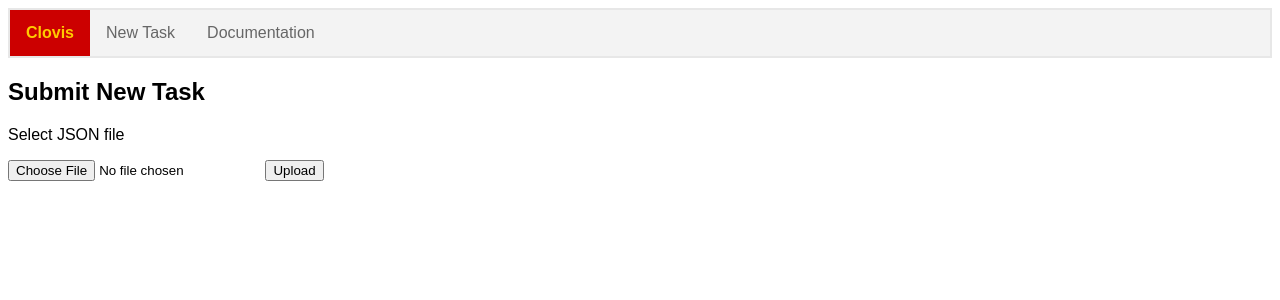
After one commit to chromium-full-mirror/chromium_src_tools_android, a Flask app: template loading/cloud/frontend/templates/form.html in a window 1280 px wide. The commit adds this page. Shown: the top 300 px of the page. Run offline with Flask 2, Linux system fonts and the light colour scheme; the template is opened without the code that fills it, so the values that code supplies are empty.

Commit message:
tools/android/loading UI improvements for Clovis frontend
This CL adds a menu at the top of the pages, a favicon, and some
basic UI features such as a monospace font for logs.

All pages can now inherit from base.html and share a basic
template.

Review-Url: https://codereview.chromium.org/1949543002
Cr-Original-Commit-Position: refs/heads/master@{#391494}
Cr-Mirrored-From: https://chromium.googlesource.com/chromium/src
Cr-Mirrored-Commit: fb948f8eedd6a59e656618fb622a7d2ebaafe7d6

```diff
--- a/loading/cloud/frontend/clovis_frontend.py
+++ b/loading/cloud/frontend/clovis_frontend.py
@@ -29,9 +29,17 @@ instance_helper = common.google_instance_helper.GoogleInstanceHelper(
 app = flask.Flask(__name__)
 
 
-def Render(message, memory_logs):
-  return flask.render_template(
-      'log.html', body=message, log=memory_logs.Flush().split('\n'))
+def Render(message, memory_logs=None):
+  """Renders the log.html template.
+
+  Args:
+    message (str): Main content of the page.
+    memory_logs (MemoryLogs): Optional logs.
+  """
+  log = None
+  if memory_logs:
+    log = memory_logs.Flush().split('\n')
+  return flask.render_template('log.html', body=message, log=log)
 
 
 def PollWorkers(tag, start_time, timeout_hours, email_address, task_url):
@@ -243,8 +251,8 @@ def EnqueueTasks(tasks, task_tag):
 
 @app.route('/')
 def Root():
-  """Home page: redirect to the static form."""
-  return flask.redirect('/static/form.html')
+  """Home page: show the new task form."""
+  return flask.render_template('form.html')
 
 
 @app.route('/form_sent', methods=['POST'])
@@ -252,7 +260,7 @@ def StartFromForm():
   """HTML form endpoint."""
   data_stream = flask.request.files.get('json_task')
   if not data_stream:
-    return 'failed'
+    return Render('Failed, no content.')
   http_body_str = data_stream.read()
   return StartFromJsonString(http_body_str)
 
--- /dev/null
+++ b/loading/cloud/frontend/static/base.css
@@ -0,0 +1,45 @@
+/* Copyright 2016 The Chromium Authors. All rights reserved.
+   Use of this source code is governed by a BSD-style license that can be
+   found in the LICENSE file. */
+
+body {
+  font-family:'Arial', sans-serif;
+}
+
+.menu {
+  margin-bottom: 1em;
+  --padding: 14px 16px;
+  border: 1px solid #e7e7e7;
+}
+
+.menu div {
+  padding: var(--padding);
+  font-weight:bold;
+  color: #ffca00;
+  background-color: #cc0000;
+  cursor: default;
+}
+
+.menu ul {
+  list-style-type: none;
+  margin: 0;
+  padding: 0;
+  overflow: hidden;
+}
+
+.menu li {
+  float: left;
+  text-align: center;
+}
+
+.menu li a {
+  color: #666;
+  background-color: #f3f3f3;
+  text-decoration: none;
+  display: block;
+  padding: var(--padding);
+}
+
+.menu li a:hover {
+  background-color: #ddd;
+}
--- /dev/null
+++ b/loading/cloud/frontend/templates/base.html
@@ -0,0 +1,34 @@
+{# Copyright 2016 The Chromium Authors. All rights reserved.
+   Use of this source code is governed by a BSD-style license that can be
+   found in the LICENSE file.
+#}
+
+<!DOCTYPE html>
+<html>
+
+<head>
+  <meta charset="utf-8">
+  <title>Clovis</title>
+  <link rel="stylesheet" type="text/css" href="/static/base.css"/>
+  <link rel="icon" href="/static/crown_icon.png"/>
+</head>
+
+<body>
+<header>
+  <div class="menu">
+    <ul style="border: 1px solid #e7e7e7; background-color: #f3f3f3;">
+      <li> <div> Clovis </div>
+      <li> <a href="/">New Task</a>
+      <li> <a href="https://chromium.googlesource.com/chromium/src/+/master/tools/android/loading/cloud/frontend/README.md">
+             Documentation
+           </a>
+    </ul>
+  </div>
+</header>
+
+{# The main content of the page goes here #}
+{% block content %}
+{% endblock %}
+
+</body>
+</html>
--- /dev/null
+++ b/loading/cloud/frontend/templates/form.html
@@ -0,0 +1,15 @@
+{# Copyright 2016 The Chromium Authors. All rights reserved.
+   Use of this source code is governed by a BSD-style license that can be
+   found in the LICENSE file.
+#}
+
+{% extends "base.html" %}
+
+{% block content %}
+<h2>Submit New Task</h2>
+<p> Select JSON file </p>
+<form action="/form_sent" method="POST" enctype="multipart/form-data">
+  <input type="file" name="json_task"/>
+  <input type="submit" name="submit" value="Upload"/>
+</form>
+{% endblock %}
```
Also changed, not shown: loading/cloud/frontend/static/form.html (deleted, +0 -17 lines), loading/cloud/frontend/templates/log.html (+14 -11 lines), loading/cloud/frontend/static/crown_icon.png (added).
